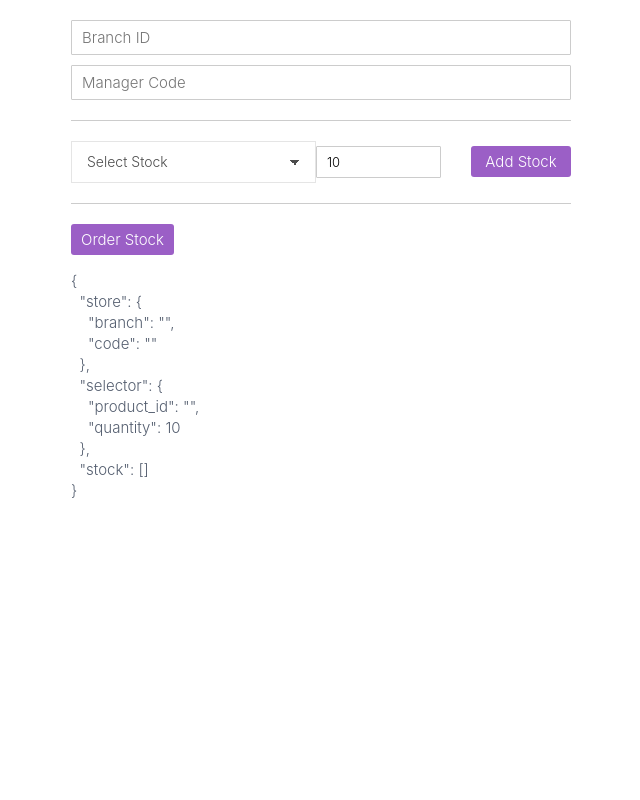
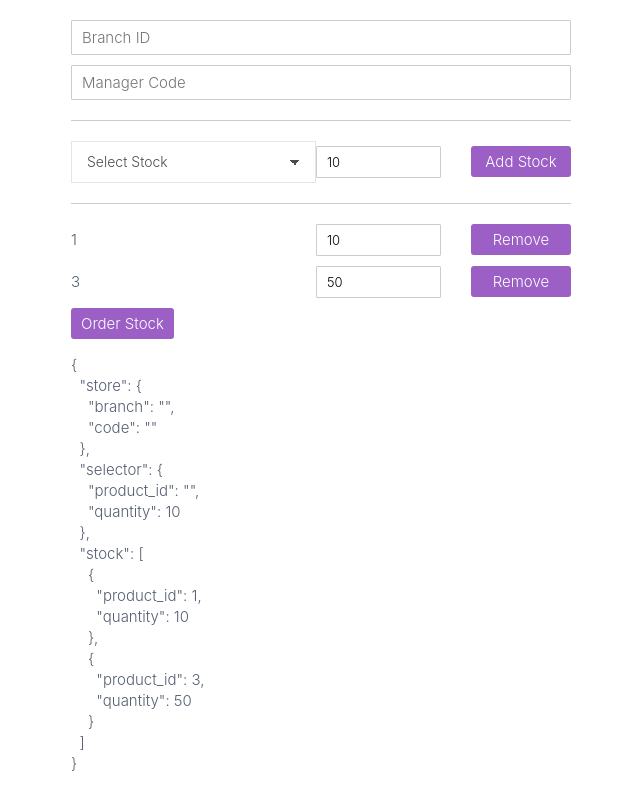
Before and after one commit to joedayz/sbs-csharp, an Angular app in the folder formularios-angular/: page / in a window 1280 px wide. Shown: the whole page, without its empty margins (319-959 px from the left). Built offline with nearby package versions, Linux system fonts and the light colour scheme.

Commit message:
agregando elementos al form array

```diff
--- a/formularios-angular/src/app/stock-inventory/components/stock-selector/stock-selector.component.ts
+++ b/formularios-angular/src/app/stock-inventory/components/stock-selector/stock-selector.component.ts
@@ -1,5 +1,5 @@
 import { CommonModule } from '@angular/common';
-import { Component, Input } from '@angular/core';
+import {Component, EventEmitter, Input, Output} from '@angular/core';
 import { FormGroup, ReactiveFormsModule } from '@angular/forms';
 import { Product } from '../../models/product.interface';
 
@@ -22,7 +22,7 @@ import { Product } from '../../models/product.interface';
                                         max="1000"
                                         formControlName="quantity"
                                         placeholder="Quantity" />
-                                        <button type="button">
+                                        <button type="button" (click)="onAdd()" >
                                                   Add Stock
                                         </button>
                               </div>
@@ -37,4 +37,11 @@ export class StockSelectorComponent  {
 
           @Input()
           products: Product[] = [];
+
+          @Output()
+          added =  new EventEmitter<any>();
+
+          onAdd() {
+            this.added.emit(this.parent.get('selector')?.value);
+          }
 }
--- a/formularios-angular/src/app/stock-inventory/containers/stock-inventory.component.ts
+++ b/formularios-angular/src/app/stock-inventory/containers/stock-inventory.component.ts
@@ -19,7 +19,8 @@ import { Product } from '../models/product.interface';
 
                                         <stock-selector
                                                   [parent]="form"
-                                                  [products]="products">
+                                                  [products]="products"
+                                                    (added)="addStock($event)">
                                         </stock-selector>
 
                                         <stock-products [parent]="form">
@@ -56,17 +57,27 @@ export class StockInventoryComponent {
                               branch: new FormControl(''),
                               code: new FormControl('')
                     }),
-                    selector: new FormGroup({
-                              product_id: new FormControl(''),
-                              quantity: new FormControl(10)
-                    }),
-                    stock: new FormArray([])
+                    selector: this.createStock({}),
+                    stock: new FormArray([
+                      this.createStock({ product_id: 1, quantity: 10 }),
+                      this.createStock({ product_id: 3, quantity: 50 }),
+                    ])
 
           });
 
+          createStock(stock:any){
+            return new FormGroup({
+              product_id: new FormControl(parseInt(stock.product_id, 10) || ''),
+              quantity: new FormControl(stock.quantity || 10),
+            });
+          }
 
           onSubmit() {
                     console.log('Submit:', this.form.value);
           }
 
+          addStock(stock: any) {
+              const control = this.form.get('stock') as FormArray;
+              control.push(this.createStock(stock));
+          }
 }
```
